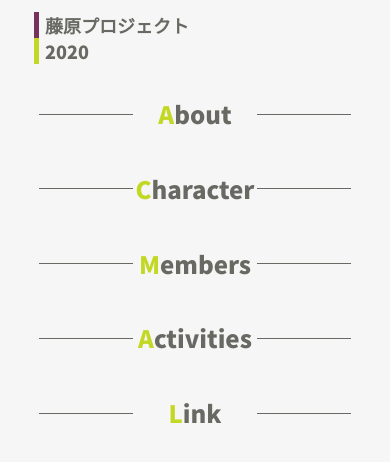
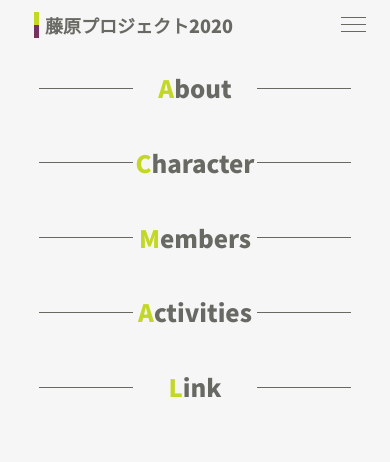
Before and after one commit to habakigumi/univ-web, a Vue app: page / in a window 390 px wide. Shown: the top 462 px of the page. Built offline with nearby package versions, Linux system fonts and the light colour scheme.

Commit message:
add hamburger menu icon

```diff
--- a/src/components/Header.vue
+++ b/src/components/Header.vue
@@ -14,8 +14,6 @@
         </ul>
       </div>
       <div class="hamburger" v-else>
-        <span/>
-        <span/>
         <span/>
       </div>
     </nav>
@@ -80,12 +78,16 @@ h1::after {
 nav.menu  {
   font-size: 24px;
   font-weight: bold;
-  width: 40%;
+  width: 542px;
   margin-right: 24px;
+
+  div.horizontal {
     ul {
+      padding: 0;
       display: flex;
       justify-content: space-between;
       list-style: none;
+
       li {
         a {
           text-decoration: none;
@@ -96,9 +98,48 @@ nav.menu  {
     }
   }
 
+  div.hamburger {
+    position: relative;
+    vertical-align: middle;
+    margin-right: 17px;
+    width: 100%;
+    height: 17px;
+    cursor: pointer;
+    span {
+      display: block;
+      width: 100%;
+      height: 1px;
+      color: $sub;
+      background: currentColor;
+    }
+
+    span::before {
+      top: 7px;
+      position: absolute;
+      content: "";
+      width: 100%;
+      height: 1px;
+      background: currentColor;
+    }
+
+    span::after {
+      top: 14px;
+      position: absolute;
+      content: "";
+      width: 100%;
+      height: 1px;
+      background: currentColor;
+    }
+  }
+}
+
 @media screen and (max-width: $break-point) {
   h1 {
     font-size: 18px;
   }
+
+  nav.menu {
+    width: 25px;
+  }
 }
 </style>
```
Lines whose indentation alone changed are shown as unchanged.
